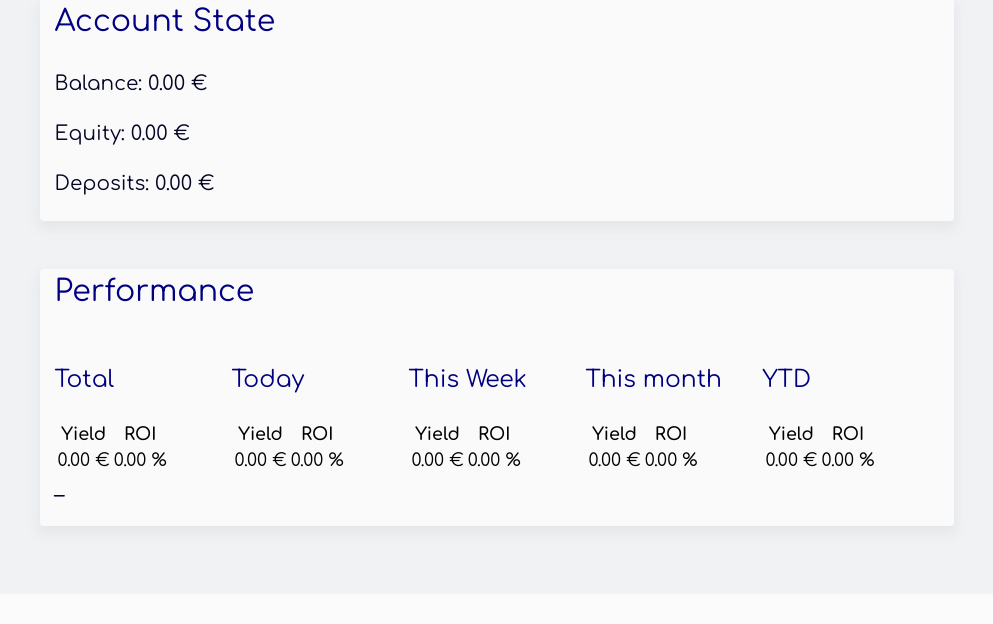
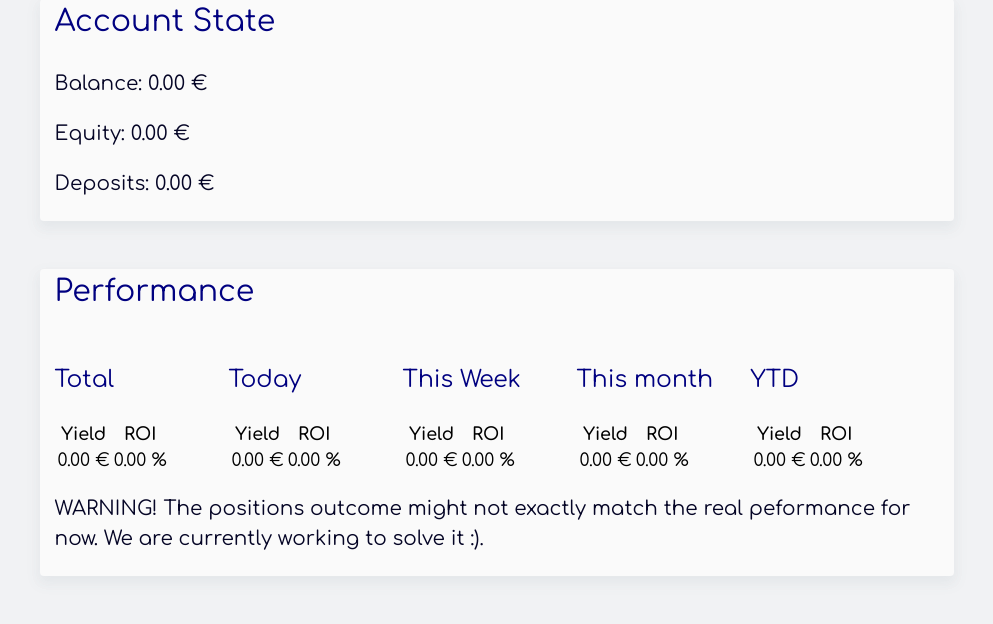
Before and after one commit to mgutierrez09/kaissandra_webapp, a Flask app: page / in a window 1280 px wide. Shown: the part 206-830 px from the top of the page, without its empty margins (143-1136 px from the left). Before the commit the page ends 746 px from the top, so only its background shows below. Run offline with Flask 2, Linux system fonts and the light colour scheme; the visitor is signed in with stand-in values (Sample User, id 1); data comes from the database, SQL or seed files in the repository; data that the repository does not hold is empty.

Commit message:
css pre-bootstrap stable and ready

```diff
--- a/app/static/css/app.css
+++ b/app/static/css/app.css
@@ -3,6 +3,7 @@ body{
     /* font-family: Charter,Georgia,serif; */
     line-height: 1.5;
     letter-spacing: 0;
+    /* background-color: rgb(32, 206, 153); */
     background-color: #f1f2f4;
     /* background-color: rgba(var(--bg), 1); */
     color: #050526;
@@ -16,6 +17,7 @@ body{
 }
 
 #kaissandra-logo{
+    /* color: rgb(32, 206, 153); */
     color:navy;
     font-size: 2em;
     font-family: 'Comfortaa';
@@ -38,8 +40,10 @@ body{
     font-weight: 400;
 }
 .container-summary{
-    float: left;
-    width: 20%;
+    /* float: left; */
+    display: inline-block;
+    width: 19%;
+    /* margin-bottom: 15px; */
 }
 .nav-bar {
     /* width: 100%; */
@@ -62,7 +66,7 @@ body{
     /* box-shadow: 2px 2px 2px 2px grey; */
     /* margin-right: 15%;
     margin-left: 15%; */
-    margin: 0 auto 0 auto;
+    margin: 300px auto auto auto;
     padding-left: 15px;
     padding-right: 15px;
     padding-bottom: 2px;
@@ -91,7 +95,7 @@ body{
 }
 
 h1 {
-
+    /* color: rgb(32, 206, 153); */
     color:navy;
     font-size: 2em;
     font-weight: 600;
@@ -103,6 +107,7 @@ h1 {
 }
 
 h2{
+    /* color: rgb(32, 206, 153); */
     color:navy;
     font-weight: 400;
     /* border-color: navy;
@@ -113,6 +118,7 @@ h2{
 }
 
 h3{
+    /* color: rgb(32, 206, 153); */
     color:navy;
     font-weight: 400;
     /* border-color: navy;
@@ -159,6 +165,7 @@ input, textarea, select, option, .form-control, .bootstrap-select.open .dropdown
 
 input[type="checkbox"] {
     border-radius: 25px;
+    /* background-color: rgb(32, 206, 153); */
     background-color: navy;
     height: 30px;
     width: 5%;
@@ -166,6 +173,7 @@ input[type="checkbox"] {
 
 input[type="submit"] {
     border-radius: 25px;
+    /* background-color: rgb(32, 206, 153); */
     background-color: navy;
     font-weight: 400;
     color:#FFFFFF;
@@ -186,5 +194,6 @@ a:visited{
 }
 
 a{
+    /* color: rgb(32, 206, 153); */
     color: navy;
 }
--- a/app/templates/index.html
+++ b/app/templates/index.html
@@ -45,7 +45,7 @@
       </tr>
     </table>
     </div>
-    <div class="container-summary">
+    <span class="container-summary">
     <h3> This month </h3>
     <table>
       <tr>
@@ -55,8 +55,8 @@
         <td> {{'%0.2f'| format(performance['monthly_return'])}} € </td><td> {{'%0.2f'| format(performance['monthly_roi'])}} %</td>
       </tr>
     </table>
-    </div>
-    <div class="container-summary">
+    </span>
+    <span class="container-summary">
     <h3> YTD </h3>
     <table>
       <tr>
@@ -66,7 +66,7 @@
         <td> {{'%0.2f'| format(performance['yearly_return'])}} € </td><td> {{'%0.2f'| format(performance['yearly_roi'])}} %</td>
       </tr>
     </table>
-    </div>
-    <p> _ </p>
+    </span>
+    <p>WARNING! The positions outcome might not exactly match the real peformance for now. We are currently working to solve it :). </p>
     </div>
 {% endblock %}
```
